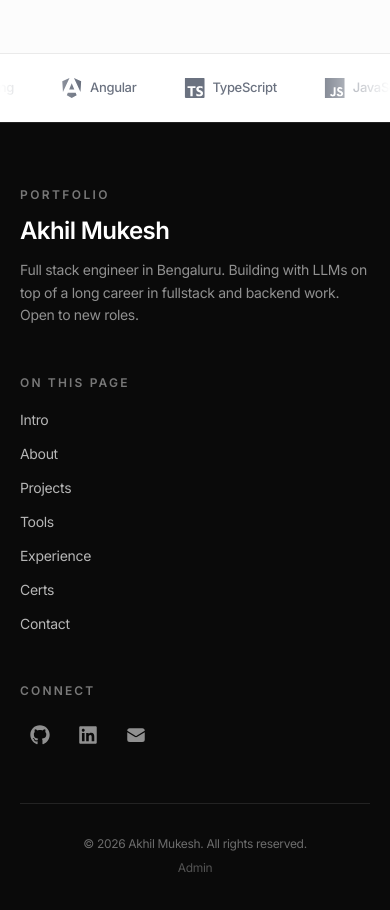
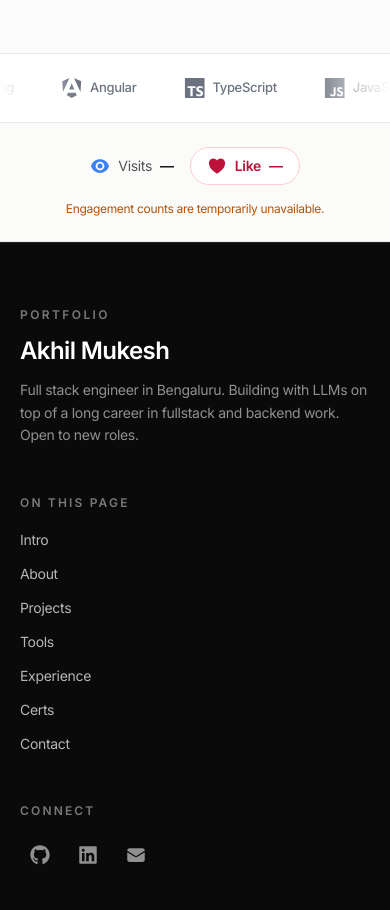
Before and after one commit to AkhilMukesh/Akhil_Mukesh_Portfolio, a React (Vite) app: page / in a window 390 px wide. Shown: the part 6480-7390 px from the top of the page. Built offline with nearby package versions, Linux system fonts and the light colour scheme; no server answers; the database is empty.

Commit message:
changes added

```diff
--- a/src/App.jsx
+++ b/src/App.jsx
@@ -14,6 +14,7 @@ import Footer from './components/Footer';
 import ScrollProgress from './components/ScrollProgress';
 import ScrollToTop from './components/ScrollToTop';
 import TechMarquee from './components/TechMarquee';
+import PortfolioEngagement from './components/PortfolioEngagement';
 import DemoDashboard from './components/DemoDashboard';
 import AdminPage from './components/admin/AdminPage';
 
@@ -52,6 +53,7 @@ function HomePage({ isDark, toggle }) {
         <TechMarquee />
       </div>
 
+      <PortfolioEngagement />
       <Footer />
       <ScrollToTop />
 
--- /dev/null
+++ b/src/components/PortfolioEngagement.jsx
@@ -0,0 +1,119 @@
+import { useEffect, useState } from 'react';
+import { HiEye, HiHeart } from 'react-icons/hi2';
+import { supabase } from '../lib/supabaseClient';
+
+let pageVisitRequest;
+
+function recordPageVisit() {
+  if (!pageVisitRequest) {
+    pageVisitRequest = supabase.rpc('record_portfolio_visit');
+  }
+  return pageVisitRequest;
+}
+
+export default function PortfolioEngagement() {
+  const [visits, setVisits] = useState(null);
+  const [likes, setLikes] = useState(null);
+  const [likePending, setLikePending] = useState(false);
+  const [hasError, setHasError] = useState(false);
+
+  useEffect(() => {
+    let active = true;
+
+    if (!supabase) {
+      setHasError(true);
+      return () => {
+        active = false;
+      };
+    }
+
+    const loadStats = async () => {
+      try {
+        const [visitResult, statsResult] = await Promise.all([
+          recordPageVisit(),
+          supabase.from('portfolio_stats').select('like_count').eq('id', true).single(),
+        ]);
+
+        if (!active) return;
+
+        if (visitResult.error) {
+          console.error('[PortfolioEngagement] visit count failed:', visitResult.error.message);
+          setHasError(true);
+        } else {
+          setVisits(Number(visitResult.data));
+        }
+
+        if (statsResult.error) {
+          console.error('[PortfolioEngagement] likes count failed:', statsResult.error.message);
+          setHasError(true);
+        } else {
+          setLikes(Number(statsResult.data.like_count));
+        }
+      } catch (error) {
+        console.error('[PortfolioEngagement] stats request failed:', error);
+        if (active) setHasError(true);
+      }
+    };
+
+    loadStats();
+
+    return () => {
+      active = false;
+    };
+  }, []);
+
+  const handleLike = async () => {
+    if (!supabase || likePending) return;
+
+    setLikePending(true);
+    try {
+      const { data, error } = await supabase.rpc('record_portfolio_like');
+      if (error) {
+        console.error('[PortfolioEngagement] like failed:', error.message);
+        setHasError(true);
+        return;
+      }
+      setLikes(Number(data));
+    } catch (error) {
+      console.error('[PortfolioEngagement] like request failed:', error);
+      setHasError(true);
+    } finally {
+      setLikePending(false);
+    }
+  };
+
+  return (
+    <section
+      aria-label="Portfolio engagement"
+      className="border-y border-neutral-200/80 bg-stone-50/80 dark:border-white/[0.06] dark:bg-ink-900/30"
+    >
+      <div className="mx-auto flex max-w-6xl flex-wrap items-center justify-center gap-4 px-4 py-6 sm:px-6 lg:justify-end lg:px-8">
+        <div className="inline-flex items-center gap-2 text-sm text-neutral-600 dark:text-glow-100/65">
+          <HiEye className="size-5 text-primary-500" aria-hidden="true" />
+          <span>Visits</span>
+          <span className="font-semibold tabular-nums text-neutral-900 dark:text-white">
+            {visits?.toLocaleString() ?? '—'}
+          </span>
+        </div>
+
+        <button
+          type="button"
+          onClick={handleLike}
+          disabled={!supabase || likePending}
+          aria-label={`Like this portfolio. ${likes?.toLocaleString() ?? 'No'} likes`}
+          className="inline-flex items-center gap-2 rounded-full border border-rose-200 bg-white px-4 py-2 text-sm font-semibold text-rose-700 transition hover:bg-rose-50 disabled:cursor-wait disabled:opacity-60 dark:border-rose-400/20 dark:bg-white/[0.04] dark:text-rose-300 dark:hover:bg-rose-400/10"
+        >
+          <HiHeart className="size-5" aria-hidden="true" />
+          <span>Like</span>
+          <span className="tabular-nums">{likes?.toLocaleString() ?? '—'}</span>
+        </button>
+
+        {hasError && (
+          <span role="status" className="w-full text-center text-xs text-amber-700 dark:text-amber-300">
+            Engagement counts are temporarily unavailable.
+          </span>
+        )}
+      </div>
+    </section>
+  );
+}
```
Also changed, not shown: supabase/README.md, 1 other file (tests, documents, lock files or other folders).
